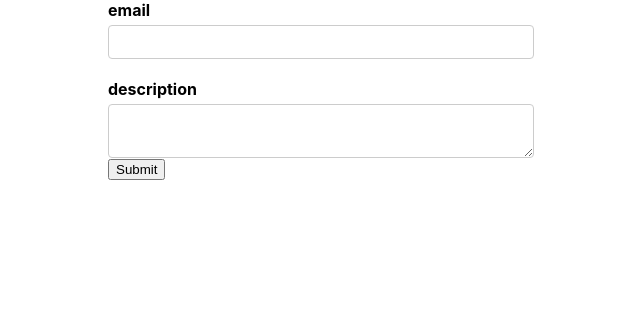
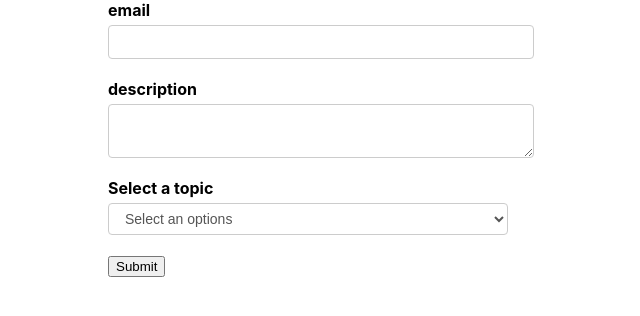
Before and after one commit to officialbandari/Formik_Reactjs, a React (Create React App) app: page / in a window 1280 px wide. Shown: the top 316 px of the page, without its empty margins (319-959 px from the left). Built offline with nearby package versions, Linux system fonts and the light colour scheme.

Commit message:
SelectDropDown_Task

```diff
--- a/src/components/FormikContainer.js
+++ b/src/components/FormikContainer.js
@@ -4,14 +4,23 @@
 import FormikControler from "./FormikControler";
 
 const FormikContainer = () => {
+  const dropdownOptions = [
+    { key: "Select an options", value: "" },
+    { key: "Options 1", value: "option1" },
+    { key: "Options 2", value: "option2" },
+    { key: "Options 3", value: "option3" },
+  ];
+
   const initialValues = {
     email: "",
     description: "",
+    selectOption: "",
   };
 
   const validationSchema = Yup.object({
     email: Yup.string().required("Required"),
     description: Yup.string().required("Required"),
+    selectOption: Yup.string().required("Required"),
   });
   const onSubmit = (values) => console.log("Form data ", values);
   return (
@@ -33,6 +42,13 @@
             label="Description"
             name="description"
           />
+
+          <FormikControler
+            control="select"
+            label="Select a topic"
+            name="selectOption"
+            options={dropdownOptions}
+          />
           <button type="submit">Submit</button>
         </Form>
       )}
--- a/src/components/FormikControler.js
+++ b/src/components/FormikControler.js
@@ -1,6 +1,7 @@
 import React from "react";
 import Input from "./Input";
 import Textarea from "./Textarea";
+import Select from "./Select";
 
 const FormikControler = (props) => {
   const { control, ...rest } = props;
@@ -10,6 +11,7 @@
     case "textarea":
       return <Textarea {...rest} />;
     case "select":
+      return <Select {...rest} />;
     case "radio":
     case "checkbox":
     case "date":
--- /dev/null
+++ b/src/components/Select.js
@@ -0,0 +1,24 @@
+import React from "react";
+import { Field, ErrorMessage } from "formik";
+import TextError from "./TextError";
+
+const Select = (props) => {
+  const { label, name, options, ...rest } = props;
+  return (
+    <div className="form-control">
+      <label htmlFor="name">{label}</label>
+      <Field as="select" id={name} name={name} {...rest}>
+        {options.map((option) => {
+          return (
+            <option key={option.value} value={option.value}>
+              {option.key}
+            </option>
+          );
+        })}
+      </Field>
+      <ErrorMessage name={name} component={TextError} />
+    </div>
+  );
+};
+
+export default Select;
--- a/src/components/Textarea.js
+++ b/src/components/Textarea.js
@@ -5,7 +5,7 @@
 const Textarea = (props) => {
   const { label, name, ...rest } = props;
   return (
-    <div>
+    <div className="form-control">
       <label htmlFor={name}>{name}</label>
       <Field as="textarea" id={name} name={name} {...rest} />
       <ErrorMessage name={name} component={TextError} />
```
